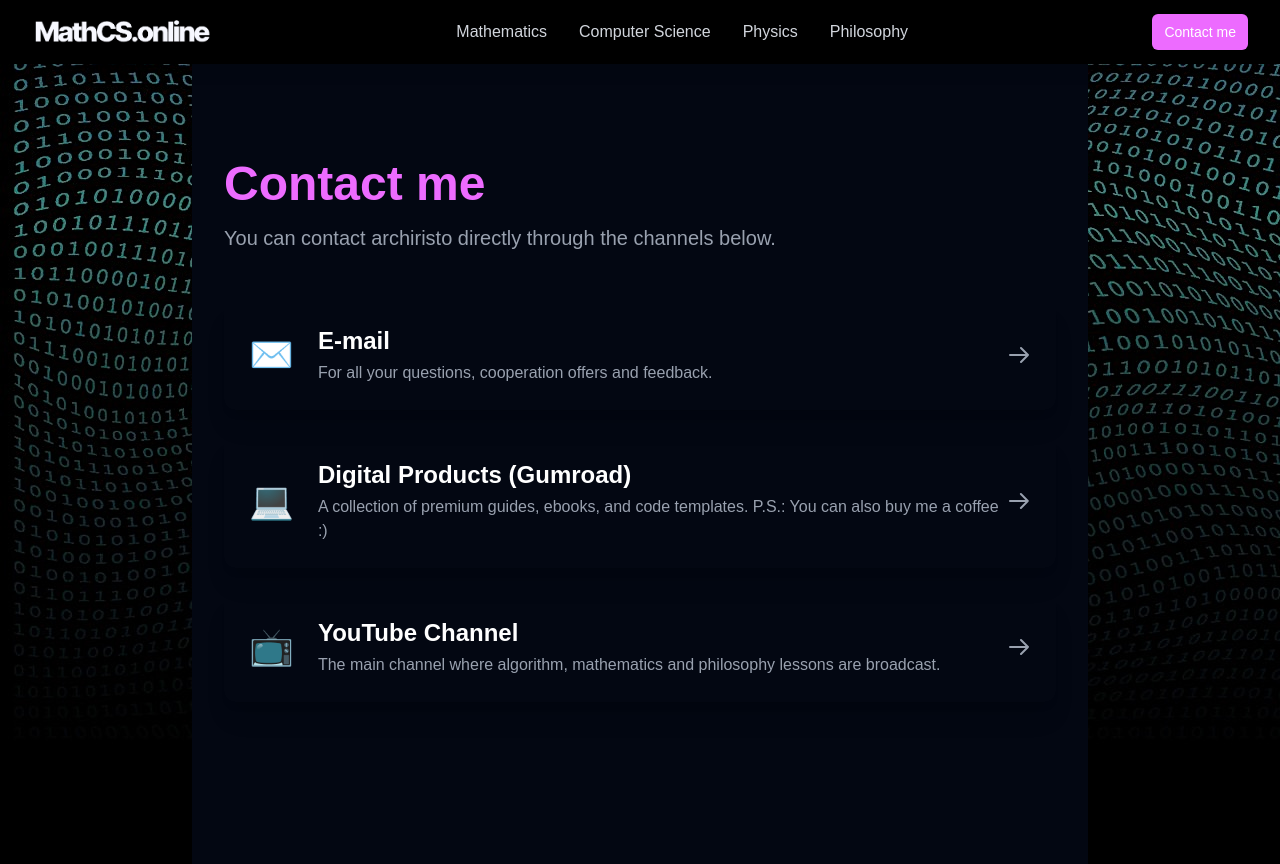
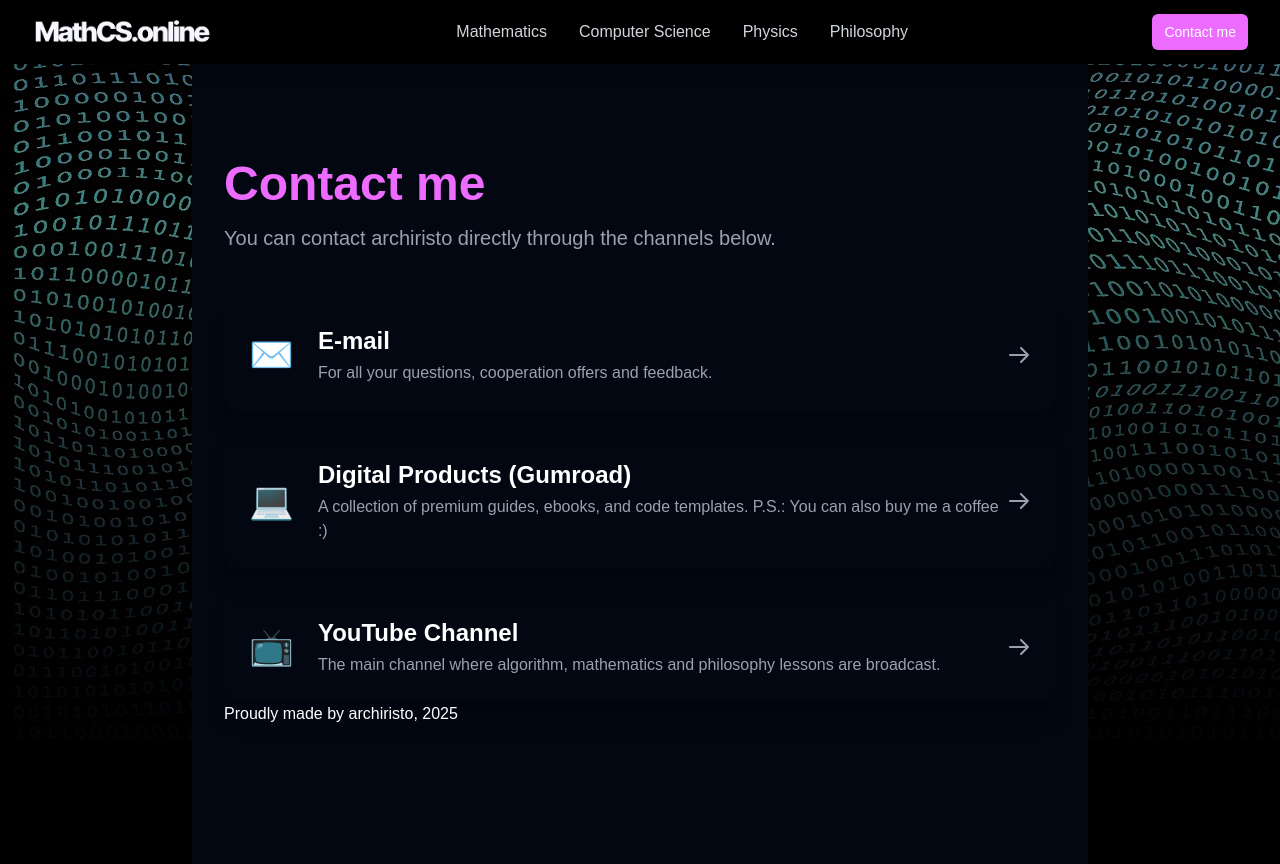
Before and after one commit to archiristo/MathCS.online, a Next.js app: page /contact in a window 1280 px wide. Built offline with nearby package versions, Linux system fonts and the light colour scheme.

Commit message:
fix: footer

```diff
--- a/app/contact/page.js
+++ b/app/contact/page.js
@@ -40,7 +40,7 @@ export default function ContactPage() {
           <ContactLinkCard key={index} {...item} />
         ))}
       </div>
-
+      <footer>Proudly made by archiristo, 2025</footer>
     </div>
   );
 }
```
